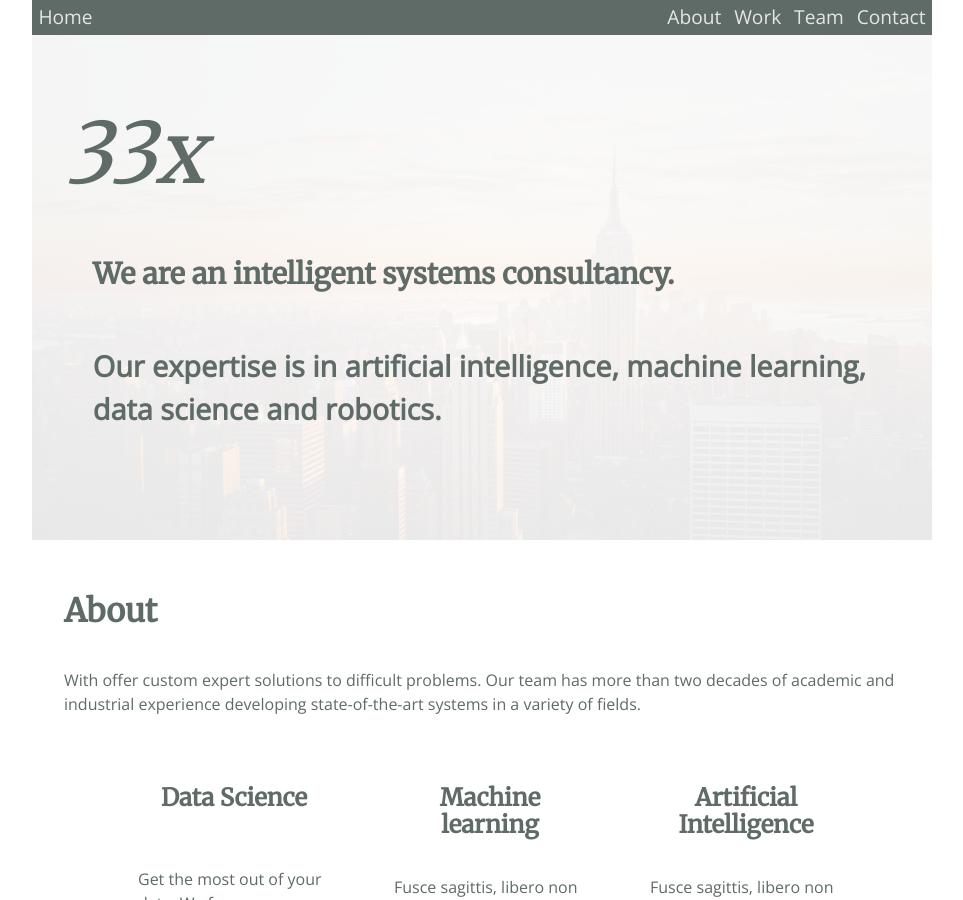
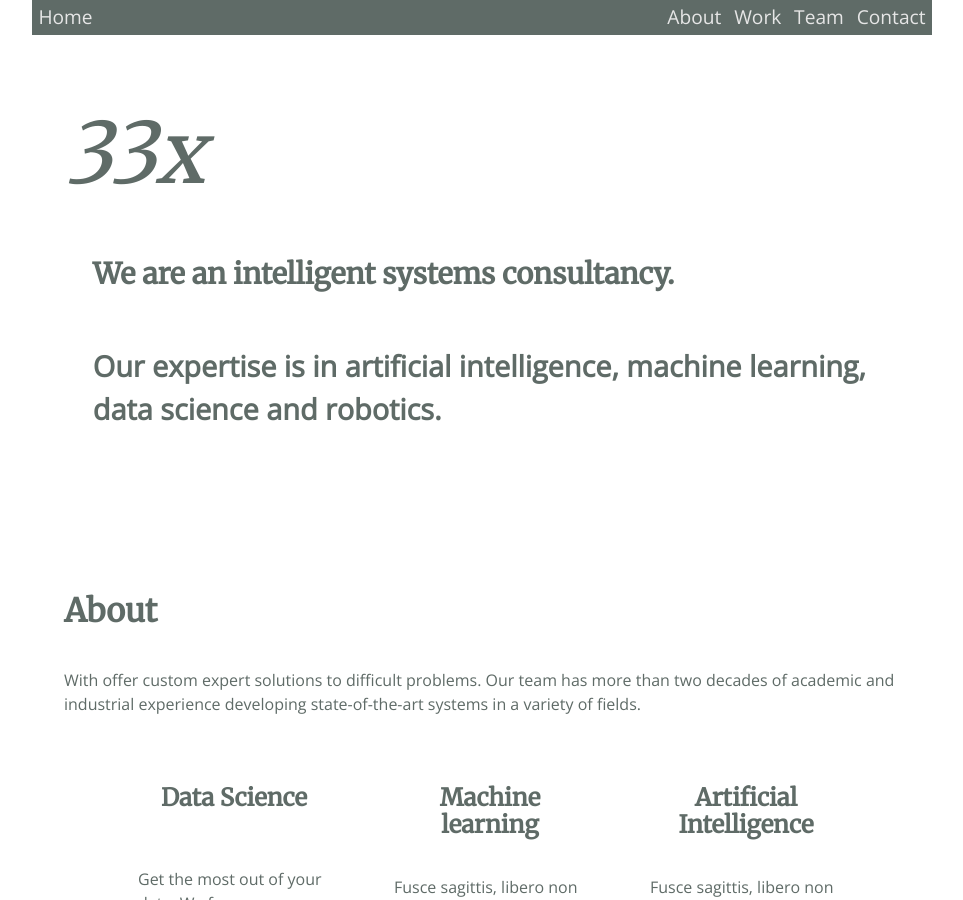
Before and after one commit to 33x/33x.github.io, a Jekyll site: the page built from new/index.html, in a window 1280 px wide and 900 px high. Shown: the whole window, without its empty margins (158-1121 px from the left). Built offline with Jekyll 4.4.1, drawn with Linux system fonts in a browser that asks for light colours.

Commit message:
Remove background image

```diff
--- a/_sass/color.scss
+++ b/_sass/color.scss
@@ -34,10 +34,5 @@ footer {
 }
 
 #hero{
-  background: linear-gradient(rgba(255, 255, 255, 0.95),
-                              rgba(255, 255, 255, 0.9)),
-              url("/assets/newyork.jpg");
-  background-size: cover;
-
   color: $fg-dark;
 }
```
